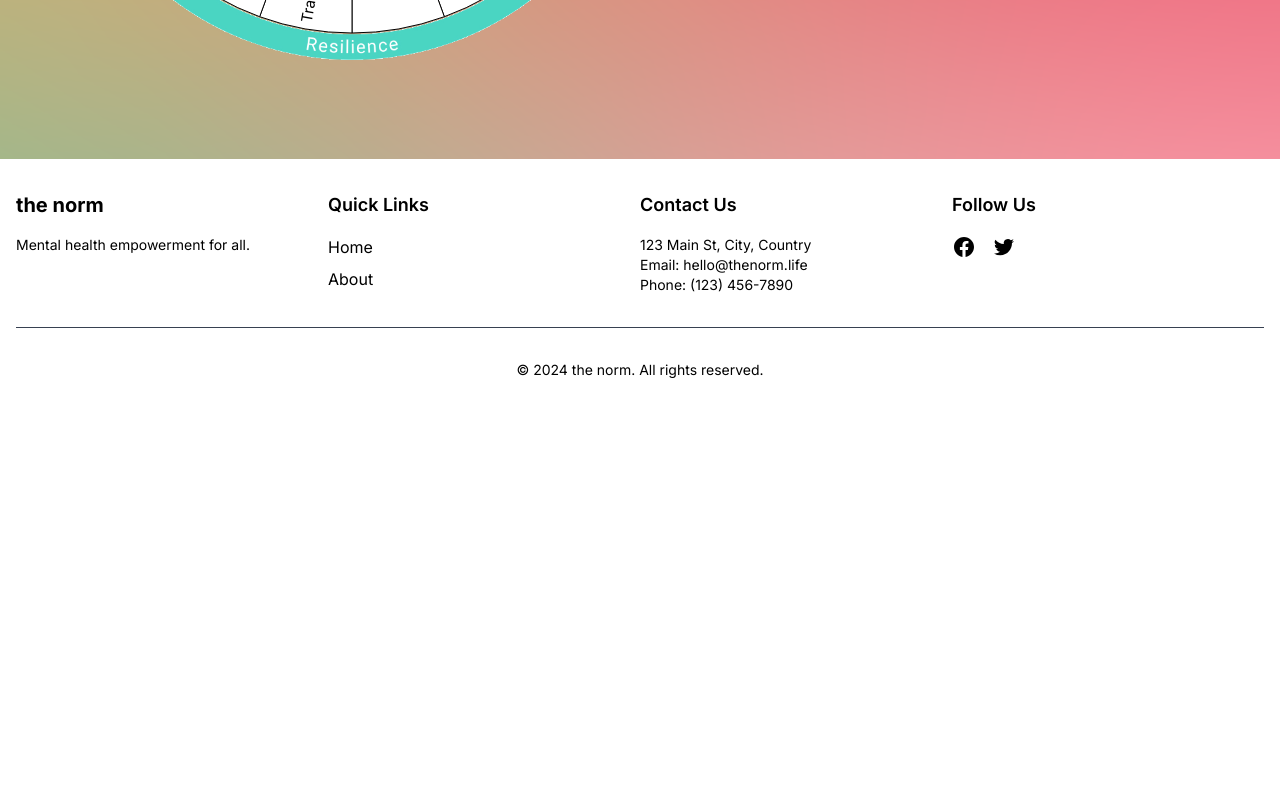
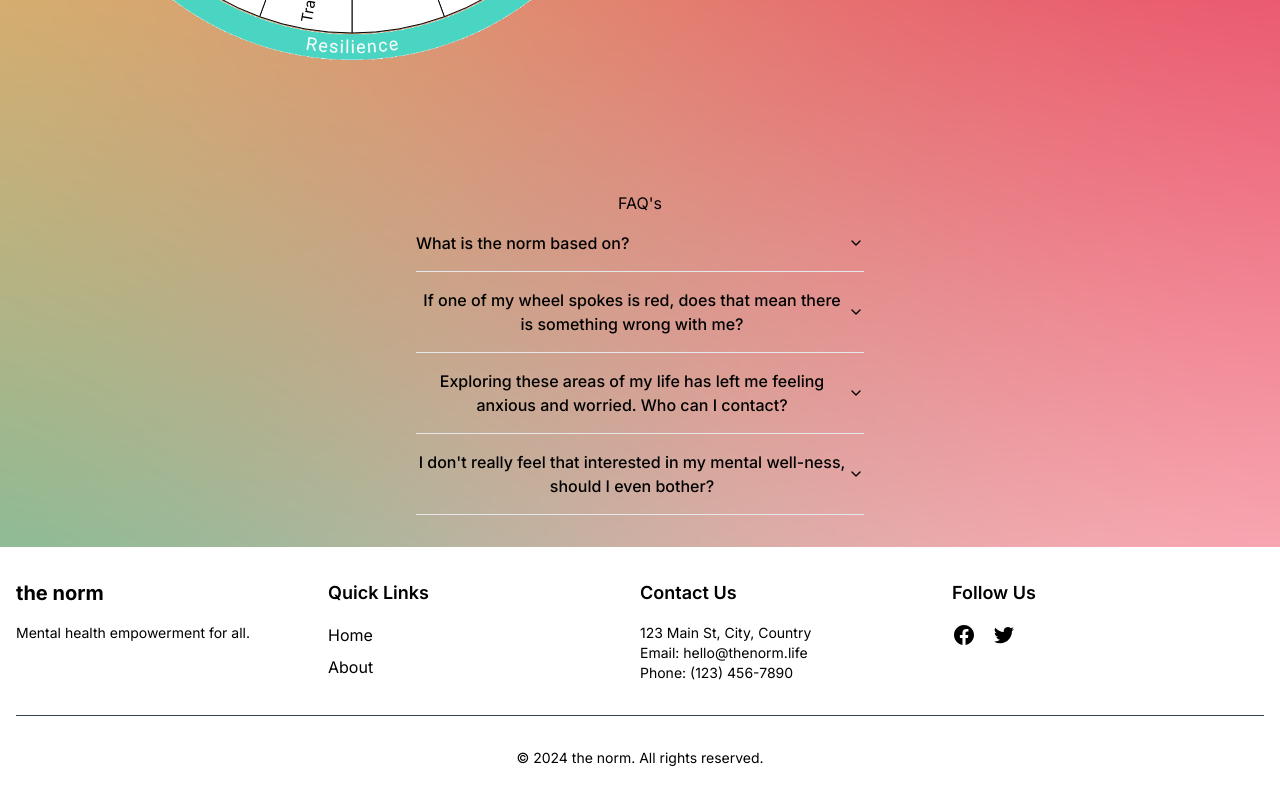
Before and after one commit to fac29/thenorm, a Next.js app: page / in a window 1280 px wide. Shown: the part 665-1465 px from the top of the page. Before the commit the page ends 1077 px from the top, so only its background shows below. Built offline with nearby package versions, Linux system fonts and the light colour scheme.

Commit message:
fix merge issues

```diff
--- a/app/page.tsx
+++ b/app/page.tsx
@@ -4,6 +4,7 @@ import { useState } from "react";
 
 import LandingPageTypeformNotComplete from "../components/LandingPageTypeformNotComplete";
 import LandingPageLoggedInTypeFormComplete from "../components/LandingPageLoggedInTypeFormComplete";
+import FAQ from "@/components/FAQ";
 
 export default function Home() {
 	const [isLoggedIn, setIsLoggedIn] = useState<boolean>(true);
@@ -19,6 +20,7 @@ export default function Home() {
 			{isLoggedIn === true && completedWheel === true && (
 				<LandingPageLoggedInTypeFormComplete completedWheel={completedWheel} />
 			)}
+			<FAQ />
 		</div>
 	);
 }
--- a/components/FAQ.tsx
+++ b/components/FAQ.tsx
@@ -38,7 +38,7 @@ const accordionData = [
 
 export default function FAQ() {
 	return (
-		<div>
+		<div className="flex flex-col items-center px-4 py-8">
 			<h2 className="text-center">FAQ's</h2>
 			<Accordion type="single" collapsible className="w-full max-w-md">
 				{accordionData.map((item) => (
```
